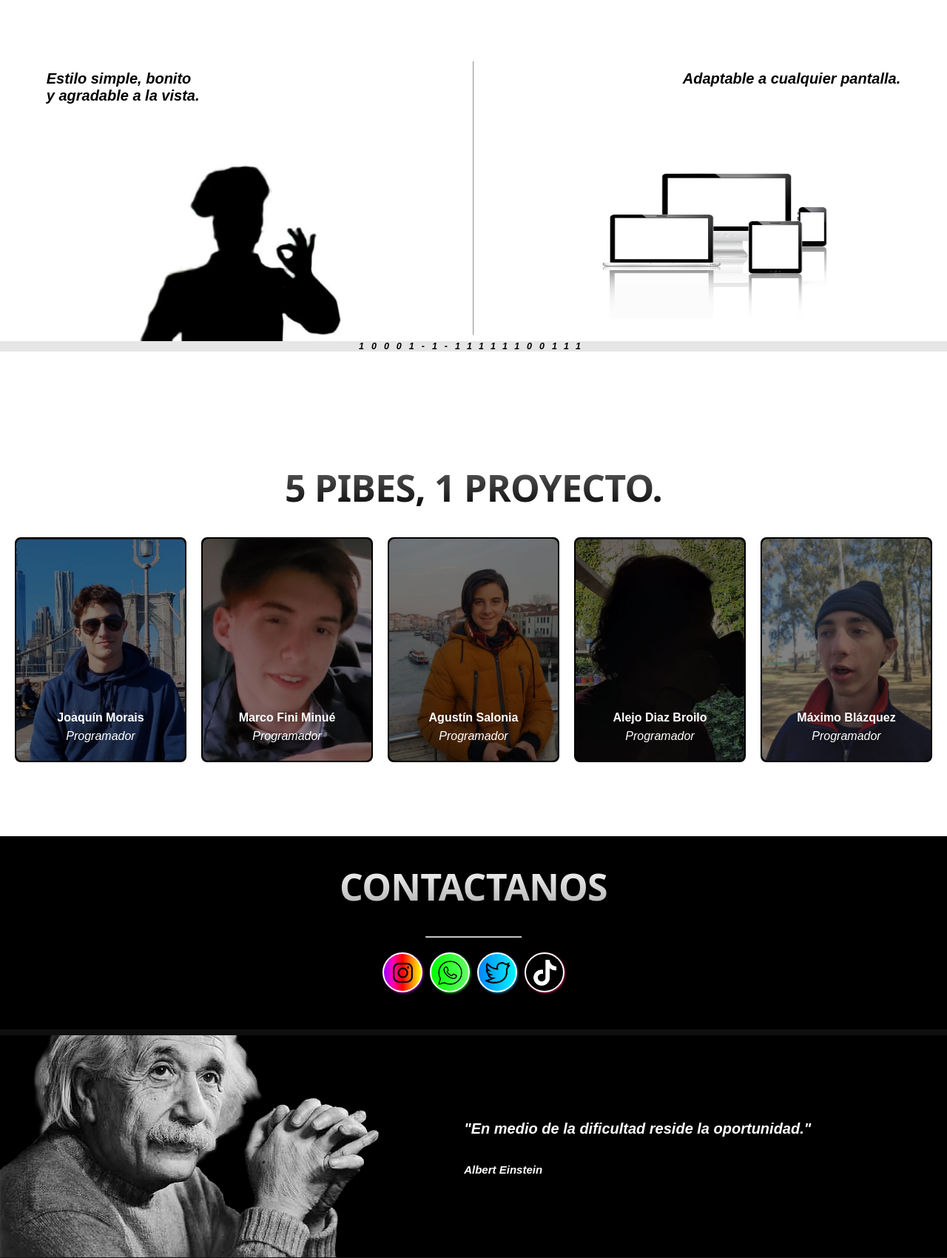
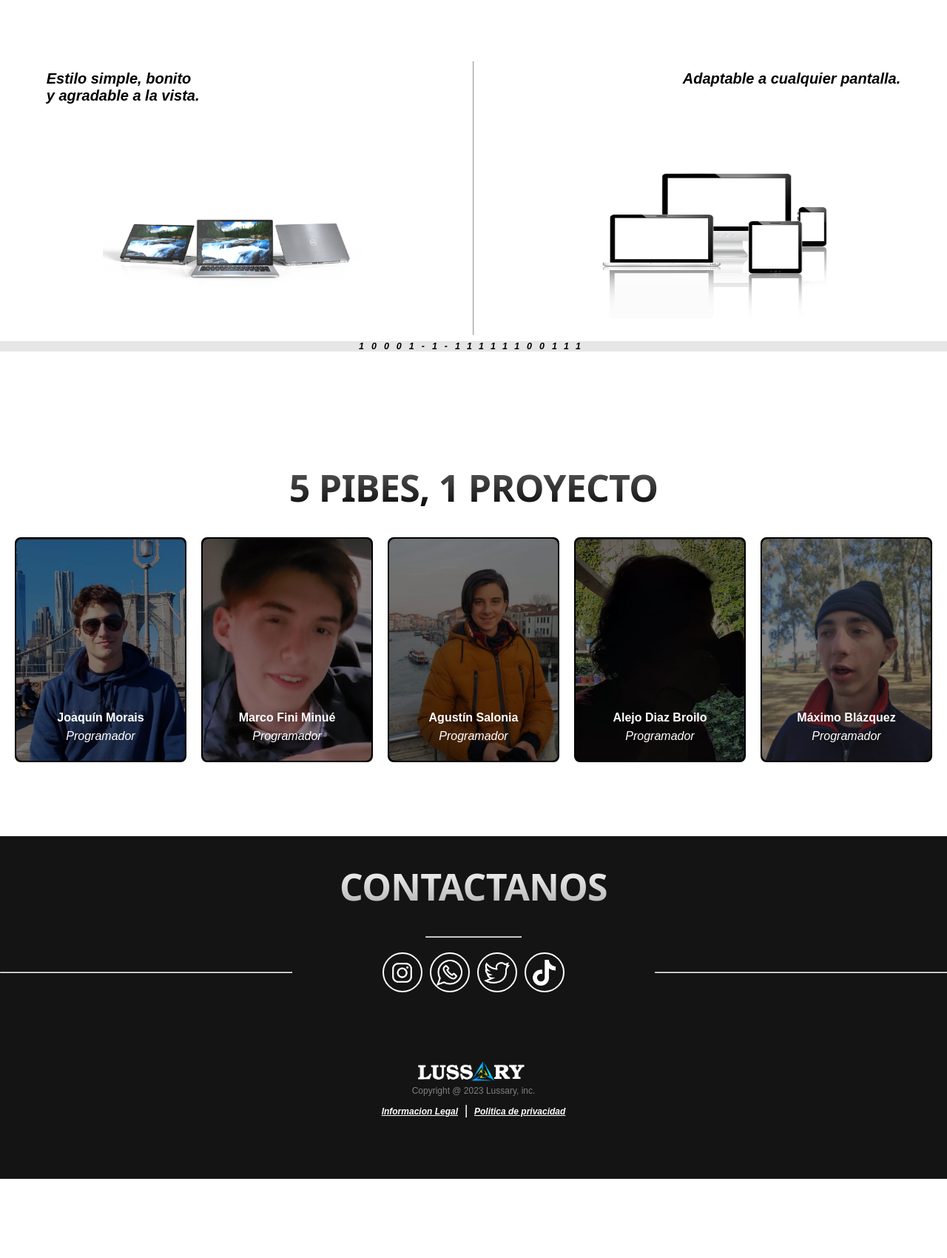
Before and after one commit to alejoDiazBroilo/Lussaryayuda, a Flask app: page / in a window 1280 px wide. Shown: the part 2040-3740 px from the top of the page at 74% size. After the commit the page ends 3633 px from the top, so only its background shows below. Run offline with Flask 3, Linux system fonts and the light colour scheme.

Commit message:
algunos cambios realizados

```diff
--- a/static/css/lussary_config/settings_css.css
+++ b/static/css/lussary_config/settings_css.css
@@ -266,6 +274,7 @@ body{
   .estilo-izquierda-imagen{
     width: 350px;
     height: 250px;
+    object-fit: contain;
   }
 
   .estilo-derecha{
@@ -383,12 +392,16 @@ body{
     opacity: .5;
 }
 
+.footer{
+    background-color: rgb(20, 20, 20);
+    width: 100%;
+}
+
 
 .contactanos{
     width: 100%;
     display: flex;
     flex-direction: column;
-    background-color: black;
     margin-top: 100px;
     align-items: center;
 }
@@ -418,10 +431,18 @@ body{
 .contactanos-botones{
     display: flex;
     flex-direction: row;
-    width: 95%;
+    width: 100%;
     justify-content: center;
     align-items: center;
     margin-bottom: 50px;
+}
+
+.contactanos-botones-div{
+    display: flex;
+    flex-direction: row;
+    width: 500px;
+    justify-content: center;
+    align-items: center;
 }
 
 .contactanos-botones-boton{
@@ -440,58 +462,18 @@ body{
     height: 70%;
 }
 
-.instagram{
-    background-image: linear-gradient(
-        to right,
-        rgb(153, 0, 255),
-        rgb(255, 0, 179),
-        rgb(255, 0, 0),
-        rgb(255, 136, 0),
-        rgb(255, 251, 0)
-    );
-    box-shadow: 1px 1px 3px 0px rgba(220,0,255,0.75);
--webkit-box-shadow: 1px 1px 3px 0px rgba(220,0,255,0.75);
--moz-box-shadow: 1px 1px 3px 0px rgba(220,0,255,0.75);
+.contactanos-botones-boton:hover{
+    transform: scale(1.2);
 }
 
-.whatsapp{
-    background-image: linear-gradient(
-        to right,
-        rgb(0, 255, 0),
-        rgb(100, 255, 100)
-    );
-    box-shadow: 1px 1px 3px 0px rgba(0,255,13,0.75);
--webkit-box-shadow: 1px 1px 3px 0px rgba(0,255,13,0.75);
--moz-box-shadow: 1px 1px 3px 0px rgba(0,255,13,0.75);
+.contactanos-botones-hr1{
+    width: 400px;
+    margin-left: 0px;
 }
 
-.twitter{
-    background-image: linear-gradient(
-        to right,
-        rgb(0, 132, 255),
-        rgb(0, 247, 255)
-    );
-    box-shadow: 1px 1px 3px 0px rgba(0,178,255,0.75);
--webkit-box-shadow: 1px 1px 3px 0px rgba(0,178,255,0.75);
--moz-box-shadow: 1px 1px 3px 0px rgba(0,178,255,0.75);
-}
-
-.tikTok{
-    background-color: linear-gradient(
-        to right,
-        rgb(0, 255, 213),
-        rgb(0, 0, 0),
-        rgb(0, 0, 0),
-        rgb(0, 0, 0),
-        rgb(255, 0, 55)
-    );
-    box-shadow: 1px 1px 3px 0px rgba(255,0,106,0.75);
--webkit-box-shadow: 1px 1px 3px 0px rgba(255,0,106,0.75);
--moz-box-shadow: 1px 1px 3px 0px rgba(255,0,106,0.75);
-}
-
-.contactanos-botones-boton:hover{
-    transform: scale(1.5);
+.contactanos-botones-hr2{
+    width: 400px;
+    margin-right: 0px;
 }
 
 
@@ -503,6 +485,66 @@ body{
 }
 
 
+.footerFondo{
+    width: 100%;
+    display: flex;
+    flex-direction: column;
+    align-items: center;
+    margin-top: -20px;
+}
+
+.footerFondo-imagen-div{
+    display: flex;
+    flex-direction: column;
+    width: 100%;
+    height: 20px;
+    align-items: center;
+    margin-top: 5%;
+}
+
+.footerFondo-imagen{
+    width: 12%;
+}
+
+.footerFondo-copyright-div{
+    width: 100%;
+    height: 30px;
+    display: flex;
+    flex-direction: column;
+    margin-top: 0px;
+    align-items: center;
+}
+
+.footerFondo-copyright{
+    font-size: 12px;
+    color: gray;
+}
+
+.footerFondo-links{
+    display: flex;
+    flex-direction: row;
+    align-items: center;
+    margin-bottom: 75px;
+}
+
+.footerFondo-links-informacionLegal, .footerFondo-links-politicaPrivacidad{
+    font-size: 12px;
+    color: white;
+    font-weight: bold;
+    margin: 0 10px 0 10px;
+    font-style: oblique;
+}
+
+.footerFondo-links a{
+    color: white;
+}
+
+.footerFondo-links-hr{
+    height: 15px;
+}
+
+
+/*
 
 .einstein{
     width: 100%;
@@ -544,11 +586,7 @@ body{
     width: 70%;
 }
 
-.footer{
-    background-color: rgb(20, 20, 20);
-    width: 100%;
-    height: 300px;
-}
+*/
 
 /*RESPONSIVE DEL PRINCIPIO*/
 @media (max-width: 550px){
--- a/templates/lussary_config/settings.html
+++ b/templates/lussary_config/settings.html
@@ -1,36 +1,17 @@
 {% extends "base.html" %}
-
-
-
-<!DOCTYPE html>
-<html lang="en">
-<head>
 
     {% block head %}
     <link rel="stylesheet" href="{{ url_for('static',filename='/css/lussary_config/settings_css.css') }}">
-
-    <link rel="stylesheet" href="https://fonts.googleapis.com/css2?family=Material+Symbols+Outlined:opsz,wght,FILL,GRAD@48,400,0,0" />
-
     <link rel="preconnect" href="https://fonts.googleapis.com">
     <link rel="preconnect" href="https://fonts.gstatic.com" crossorigin>
     <link href="https://fonts.googleapis.com/css2?family=Rajdhani&display=swap" rel="stylesheet">
     <link rel='stylesheet' href='https://fonts.googleapis.com/css?family=Open+Sans'>
-
     <link rel="stylesheet" href="https://fonts.googleapis.com/css2?family=Material+Symbols+Outlined:opsz,wght,FILL,GRAD@48,400,0,0" />
-    <link rel="stylesheet" href="https://fonts.googleapis.com/css2?family=Material+Symbols+Outlined:opsz,wght,FILL,GRAD@48,400,0,0" />
-
-
-
-    <meta charset="UTF-8">
-    <meta http-equiv="X-UA-Compatible" content="IE=edge">
-    <meta name="viewport" content="width=device-width, initial-scale=1.0">
     {% endblock %}
 
     {% block title %}
     Lussary Company
     {% endblock %}
-
-</head>
 
 <body>
     {% block content %}
@@ -70,9 +51,9 @@
 
             <div class="contenido-derecha">
                 <img src="/static/src/python.png" alt="Python" class="contenido-derecha-imagen">
+                <img src="/static/src/mysql.png" alt="MySql" class="contenido-derecha-imagen">
                 <img src="/static/src/flask.png" alt="Flask" class="contenido-derecha-imagen">
-                <img src="/static/src/html.png" alt="HTML" class="contenido-derecha-imagen">
-                <img src="/static/src/css.png" alt="CSS" class="contenido-derecha-imagen">
+                <img src="/static/src/git.png" alt="Git" class="contenido-derecha-imagen">
                 <img src="/static/src/js.png" alt="JS" class="contenido-derecha-imagen">
             </div>
         </div>
@@ -96,7 +77,7 @@
     <div class="estilo">
         <div class="estilo-izquierda">
             <div class="estilo-izquierda-texto-div"><p class="estilo-izquierda-texto">Estilo simple, bonito <br> y agradable a la vista.</p></div>
-            <div class="estilo-izquierda-imagen-div"><img src="/static/src/chef.jpg" alt="" class="estilo-izquierda-imagen"></div>
+            <div class="estilo-izquierda-imagen-div"><img src="/static/src/estilosba.png" alt="" class="estilo-izquierda-imagen"></div>
 
         </div>
         <hr class="estilo-hr">
@@ -110,7 +91,7 @@
     <p class="fechaBinaria">10001-1-11111100111</p>
 
     <div class="pibess">
-        <h1 class="pibes-titulo">5 PIBES, 1 PROYECTO.</h1>
+        <h1 class="pibes-titulo">5 PIBES, 1 PROYECTO</h1>
         <div class="pibes">
             <div class="pibes-pibe pibes-pibe-mora">
                 <img src="/static/src/mora.jpg" alt="" class="pibes-pibe-img">
@@ -141,18 +122,44 @@
     </div>
 
 
-    <div class="contactanos">
-        <h1 class="contactanos-titulo">CONTACTANOS</h1>
-        <hr class="contactanos-hr">
-        <div class="contactanos-botones">
-            <a href="" class="contactanos-botones-boton instagram"><img src="/static/src/ig.png" alt="" class="contactanos-boton-img"></a>
-            <a href="" class="contactanos-botones-boton whatsapp"><img src="/static/src/wsp.png" alt="" class="contactanos-boton-img "></a>
-            <a href="" class="contactanos-botones-boton twitter"><img src="/static/src/tw.png" alt="" class="contactanos-boton-img "></a>
-            <a href="" class="contactanos-botones-boton tikTok"><img src="/static/src/tt.png" alt="" class="contactanos-boton-img "></a>
+    <div class="footer">
+        <div class="contactanos">
+            <h1 class="contactanos-titulo">CONTACTANOS</h1>
+            <hr class="contactanos-hr">
+            <div class="contactanos-botones">
+                <hr class="contactanos-botones-hr1">
+                <div class="contactanos-botones-div">
+                    <a href="" class="contactanos-botones-boton instagram"><img src="/static/src/ig-blanco.png" alt="" class="contactanos-boton-img"></a>
+                <a href="" class="contactanos-botones-boton whatsapp"><img src="/static/src/wsp-blanco.png" alt="" class="contactanos-boton-img "></a>
+                <a href="" class="contactanos-botones-boton twitter"><img src="/static/src/tw-blanco.png" alt="" class="contactanos-boton-img "></a>
+                <a href="" class="contactanos-botones-boton tikTok"><img src="/static/src/tt.png" alt="" class="contactanos-boton-img "></a>
+                </div>
+
+                <hr class="contactanos-botones-hr2">
+            </div>
         </div>
 
+        <div class="footerFondo">
+            <div class="footerFondo-imagen-div">
+                <img src="/static/src/LussaryConLogoBlanco.png" alt="" class="footerFondo-imagen">
+            </div>
+
+            <div class="footerFondo-copyright-div">
+                <p class="footerFondo-copyright">Copyright @ 2023 Lussary, inc.</p>
+            </div>
+
+            <div class="footerFondo-links">
+                <a href=""><p class="footerFondo-links-informacionLegal">Informacion Legal</p></a>
+                <hr class="footerFondo-links-hr">
+                <a href=""><p class="footerFondo-links-politicaPrivacidad">Politica de privacidad</p></a>
+            </div>
+
+        </div>
     </div>
 
+
+
+    <!--
     <div class="division-contactanosEinstein"></div>
 
     <div class="einstein">
@@ -164,11 +171,7 @@
 
     </div>
 
-
-
-    <div class="footer">
-
-    </div>
+    -->
 
 
 
@@ -184,5 +187,3 @@
 
     {% endblock %}
 </body>
-
-</html>
```
Also changed, not shown: other parts of static/css/lussary_config/settings_css.css (+70 -17 lines), static/src/LussaryConLogo.png (added), static/src/LussaryConLogoBlanco.png (added), static/src/LussaryConLogoGris.png (added), static/src/estilosba.png (added), static/src/git.png (added), static/src/ig-blanco.png (added), static/src/mysql.png (added), static/src/tw-blanco.png (added), static/src/wsp-blanco.png (added), static/src/wsp.png (deleted), 1 other file.
